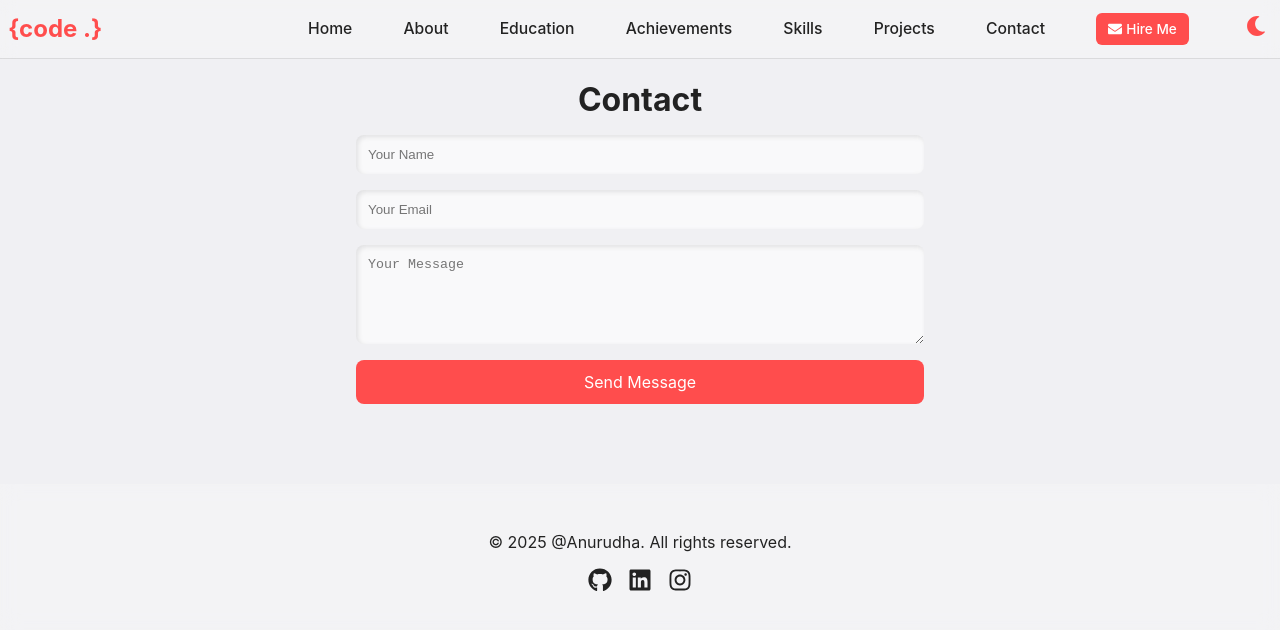
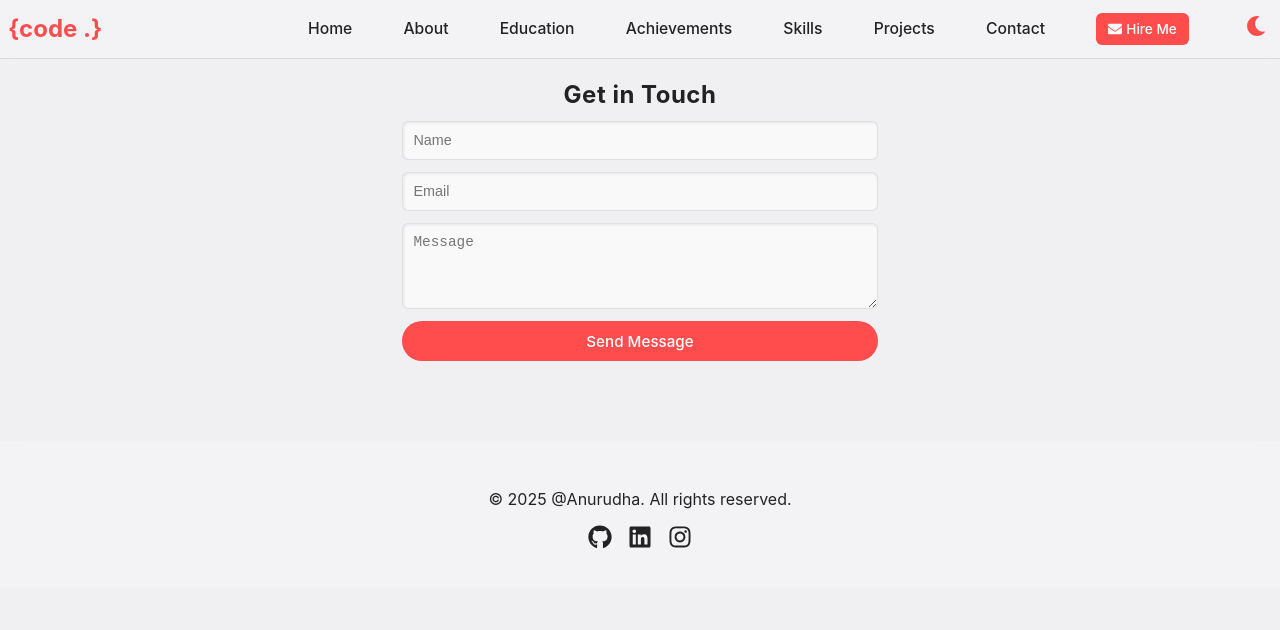
Before and after one commit to anurudha07/Anurudha-s-Portfolio, a React (Create React App) app in the folder frontend/: page /contact in a window 1280 px wide. Shown: the top 630 px of the page. Built offline with nearby package versions, Linux system fonts and the light colour scheme.

Commit message:
Update Contact.js

```diff
--- a/frontend/src/pages/Contact.js
+++ b/frontend/src/pages/Contact.js
@@ -4,168 +4,127 @@ import { motion } from 'framer-motion';
 import usePrefersReducedMotion from '../hooks/usePrefersReducedMotion';
 
 const Container = styled.section`
-  max-width: 600px;
+  max-width: 500px;
   margin: 80px auto;
-  padding: 0 1rem;
+  padding: 0 0.75rem;
 `;
 const Title = styled.h2`
-  font-size: 2rem;
-  margin-bottom: 1rem;
+  font-size: 1.5rem;
+  margin-bottom: 0.75rem;
   text-align: center;
+  letter-spacing: 0.5px;
 `;
 const Form = styled.form`
   display: flex;
   flex-direction: column;
-  gap: 1rem;
+  gap: 0.75rem;
 `;
 const Input = styled.input`
-  padding: 0.75rem;
-  border: none;
-  border-radius: 8px;
+  padding: 0.65rem;
+  border: 1px solid rgba(0,0,0,0.1);
+  border-radius: 6px;
   background: ${props => props.theme.colors.cardBg};
-  backdrop-filter: blur(5px);
-  box-shadow: inset 2px 2px 5px rgba(0,0,0,0.1);
+  box-shadow: inset 1px 1px 3px rgba(0,0,0,0.08);
   color: ${props => props.theme.colors.text};
-  transition: box-shadow 0.3s;
+  font-size: 0.9rem;
+  transition: border-color 0.2s, box-shadow 0.2s;
   &:focus {
     outline: none;
-    box-shadow: inset 2px 2px 10px rgba(0,0,0,0.2);
+    border-color: ${props => props.theme.colors.primary};
+    box-shadow: inset 1px 1px 5px rgba(0,0,0,0.1);
   }
 `;
 const Textarea = styled.textarea`
-  padding: 0.75rem;
-  border: none;
-  border-radius: 8px;
+  padding: 0.65rem;
+  border: 1px solid rgba(0,0,0,0.1);
+  border-radius: 6px;
   background: ${props => props.theme.colors.cardBg};
-  backdrop-filter: blur(5px);
-  box-shadow: inset 2px 2px 5px rgba(0,0,0,0.1);
+  box-shadow: inset 1px 1px 3px rgba(0,0,0,0.08);
   color: ${props => props.theme.colors.text};
+  font-size: 0.9rem;
   resize: vertical;
-  transition: box-shadow 0.3s;
+  transition: border-color 0.2s, box-shadow 0.2s;
   &:focus {
     outline: none;
-    box-shadow: inset 2px 2px 10px rgba(0,0,0,0.2);
+    border-color: ${props => props.theme.colors.primary};
+    box-shadow: inset 1px 1px 5px rgba(0,0,0,0.1);
   }
 `;
 const Button = styled.button`
-  padding: 0.75rem;
+  padding: 0.65rem;
   background: ${props => props.theme.colors.primary};
   color: #fff;
   border: none;
-  border-radius: 8px;
-  font-size: 1rem;
-  transition: transform 0.2s, background 0.3s;
+  border-radius: 100px;
+  font-size: 0.95rem;
+  font-weight: 500;
+  transition: transform 0.15s ease, background 0.2s;
   cursor: pointer;
-  display: flex;
-  align-items: center;
-  justify-content: center;
-
   &:hover {
-    transform: scale(1.05);
+    transform: translateY(-2px);
     background: ${props => props.theme.colors.accent};
   }
   &:disabled {
-    opacity: 0.6;
+    opacity: 0.7;
     cursor: not-allowed;
     transform: none;
   }
 `;
 const Message = styled.p`
-  /* transient prop $success to avoid DOM prop warning */
-  color: ${props => (props.$success ? '#2ecc71' : '#e74c3c')};
+  color: ${props => (props.$success ? '#27ae60' : '#c0392b')};
   text-align: center;
-  margin-top: 1rem;
+  margin-top: 0.75rem;
+  font-size: 0.9rem;
 `;
 
 const Contact = () => {
   const reduce = usePrefersReducedMotion();
   const [formData, setFormData] = useState({ name: '', email: '', message: '' });
-  const [status, setStatus] = useState(null); // { success: bool, msg: string }
+  const [status, setStatus] = useState(null);
   const [sending, setSending] = useState(false);
 
-  const handleChange = e => {
-    setFormData(prev => ({ ...prev, [e.target.name]: e.target.value }));
-  };
-
+  const handleChange = e => setFormData(prev => ({ ...prev, [e.target.name]: e.target.value }));
   const isValidEmail = email => /^[^\s@]+@[^\s@]+\.[^\s@]+$/.test(email.trim());
 
   const handleSubmit = e => {
     e.preventDefault();
     setStatus(null);
-
     const { name, email, message } = formData;
     if (!name.trim() || !email.trim() || !message.trim()) {
-      setStatus({ success: false, msg: 'Please fill in all fields.' });
+      setStatus({ success: false, msg: 'All fields are required.' });
       return;
     }
     if (!isValidEmail(email)) {
-      setStatus({ success: false, msg: 'Please enter a valid email address.' });
+      setStatus({ success: false, msg: 'Invalid email address.' });
       return;
     }
 
-    // Build mailto link
     const to = 'anurudhs567@gmail.com';
-    const subject = encodeURIComponent(`Portfolio Contact from ${name.trim()}`);
-    // Body: include name, email, message
-    const bodyLines = [
-      `Name: ${name.trim()}`,
-      `Email: ${email.trim()}`,
-      '',
-      'Message:',
-      message.trim()
-    ];
-    const body = encodeURIComponent(bodyLines.join('\n'));
+    const subject = encodeURIComponent(`Contact from ${name.trim()}`);
+    const body = encodeURIComponent([`Name: ${name.trim()}`, `Email: ${email.trim()}`, '', message.trim()].join('\n'));
 
-    const mailtoLink = `mailto:${to}?subject=${subject}&body=${body}`;
-
-    // Trigger mail client
     setSending(true);
-    // Small delay to re-enable form after mail client opens
-    window.location.href = mailtoLink;
-    // After redirecting to mail client, we reset state (though user stays in mail client)
+    window.location.href = `mailto:${to}?subject=${subject}&body=${body}`;
     setTimeout(() => {
       setSending(false);
       setFormData({ name: '', email: '', message: '' });
-      setStatus({ success: true, msg: 'Mail client opened. Please send the email.' });
+      setStatus({ success: true, msg: 'Mail client opened. Please send.' });
     }, 1000);
   };
 
   return (
     <Container
       as={motion.div}
-      initial={reduce ? {} : { opacity: 0 }}
-      animate={reduce ? {} : { opacity: 1 }}
-      transition={{ duration: 0.6 }}
+      initial={reduce ? {} : { opacity: 0, y: 20 }}
+      animate={reduce ? {} : { opacity: 1, y: 0 }}
+      transition={{ duration: 0.5 }}
     >
-      <Title>Contact</Title>
+      <Title>Get in Touch</Title>
       <Form onSubmit={handleSubmit}>
-        <Input
-          name="name"
-          type="text"
-          placeholder="Your Name"
-          value={formData.name}
-          onChange={handleChange}
-          disabled={sending}
-        />
-        <Input
-          name="email"
-          type="email"
-          placeholder="Your Email"
-          value={formData.email}
-          onChange={handleChange}
-          disabled={sending}
-        />
-        <Textarea
-          name="message"
-          rows="5"
-          placeholder="Your Message"
-          value={formData.message}
-          onChange={handleChange}
-          disabled={sending}
-        />
-        <Button type="submit" disabled={sending}>
-          {sending ? 'Opening mail client...' : 'Send Message'}
-        </Button>
+        <Input name="name" type="text" placeholder="Name" value={formData.name} onChange={handleChange} disabled={sending} />
+        <Input name="email" type="email" placeholder="Email" value={formData.email} onChange={handleChange} disabled={sending} />
+        <Textarea name="message" rows="4" placeholder="Message" value={formData.message} onChange={handleChange} disabled={sending} />
+        <Button type="submit" disabled={sending}>{sending ? 'Opening...' : 'Send Message'}</Button>
       </Form>
       {status && <Message $success={status.success}>{status.msg}</Message>}
     </Container>
```
